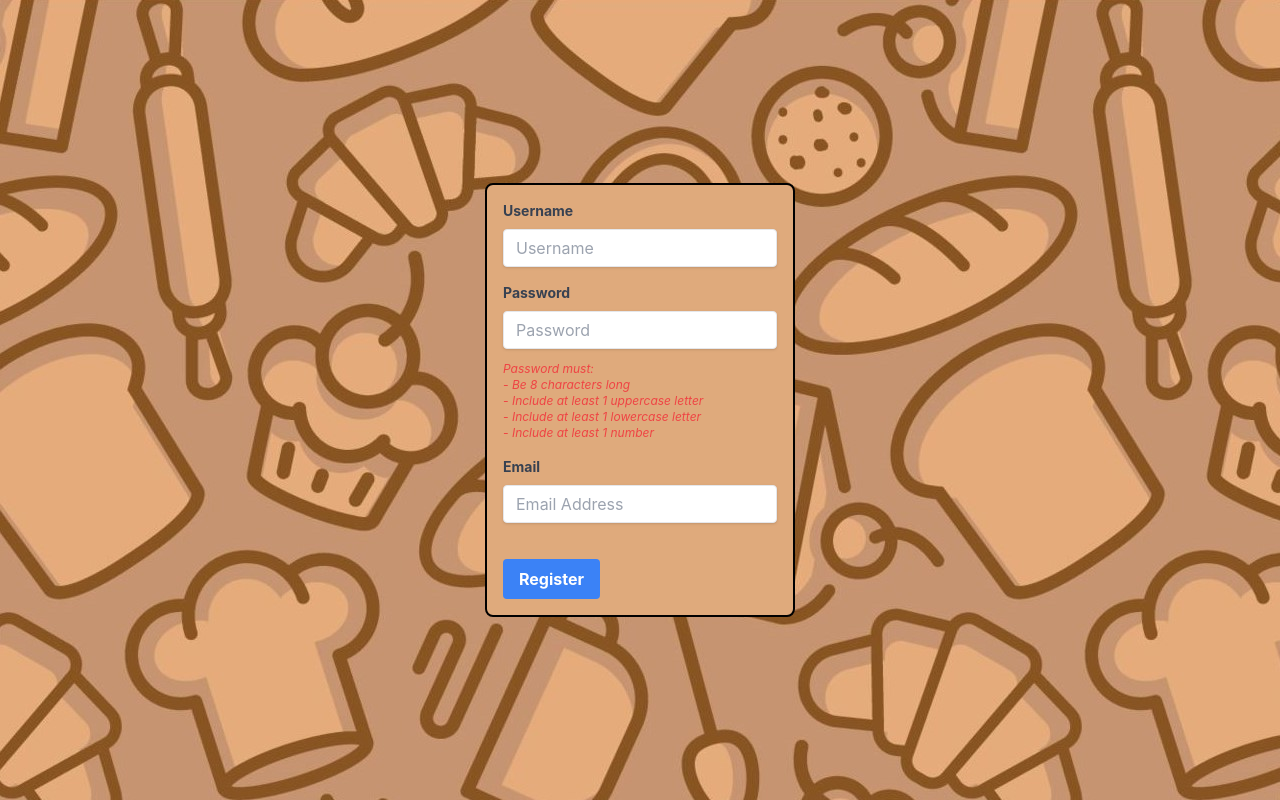
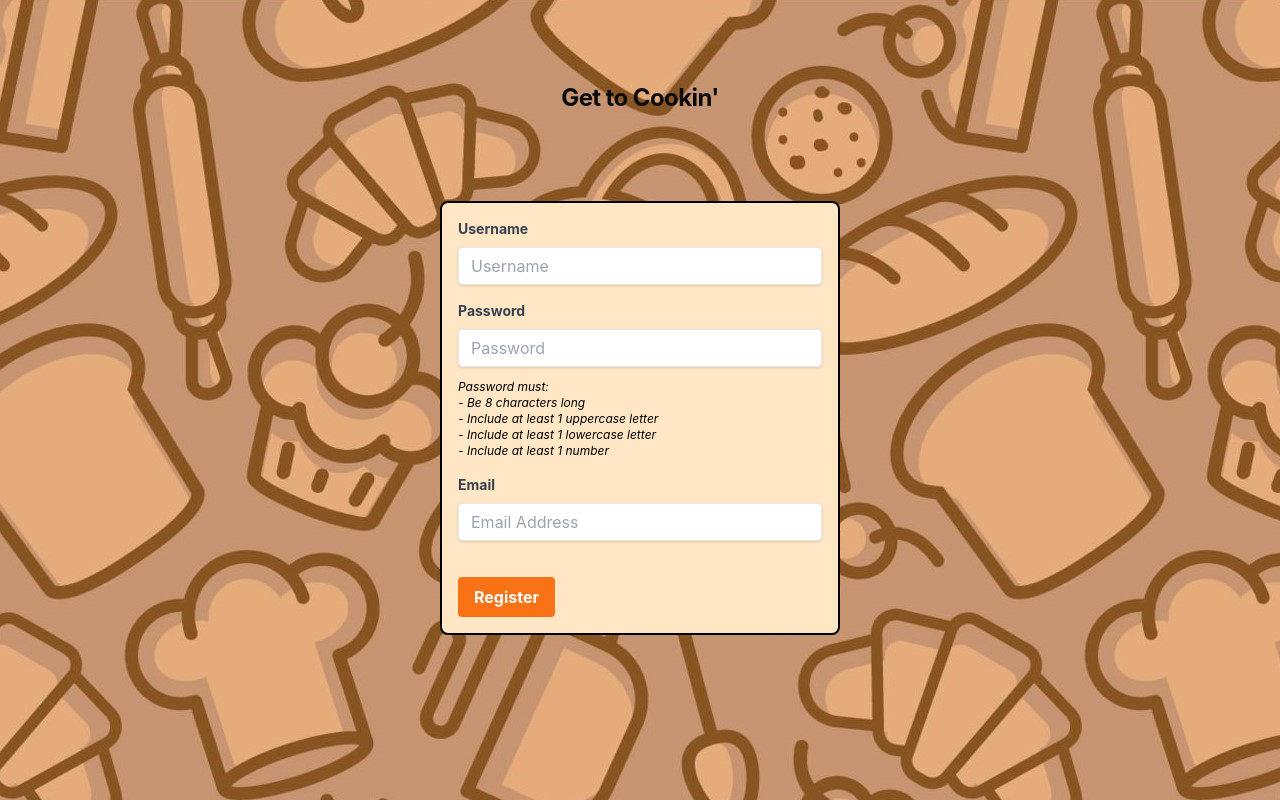
Before and after one commit to Fugate-A/MegaBytes.app, a React (Create React App) app in the folder web_frontend/: page /reg in a window 1280 px wide. Built offline with nearby package versions, Linux system fonts and the light colour scheme.

Commit message:
register page updated

```diff
--- a/web_frontend/src/components/Register.js
+++ b/web_frontend/src/components/Register.js
@@ -3,7 +3,7 @@ import { useNavigate } from 'react-router-dom';
 
 function Register() {
   const [message, setMessage] = useState('');
-  const [isPasswordValid, setIsPasswordValid] = useState(false);
+  const [isPasswordValid, setIsPasswordValid] = useState(true);
   const navigate = useNavigate();
 
   const sendVerificationEmail = async (username, password, email) => {
@@ -45,7 +45,6 @@ function Register() {
     return isValid;
   };
 
-
   const registerUser = (event) => {
     event.preventDefault();
     const regUsername = event.target.username.value;
@@ -53,18 +52,26 @@ function Register() {
     const regEmail = event.target.email.value;
 
     if (!validatePassword(regPassword)) {
-      setMessage('Please review the password requirments and try again.');
+      setMessage('Please review the password requirements and try again.');
       return;
+    } else {
+      setMessage('');
     }
-
 
     sendVerificationEmail(regUsername, regPassword, regEmail);
   };
 
+  // This variable determines the class for requirements text based on the message and validity of the password
+  const requirementsClass = message ? 'text-red-500' : 'text-black';
 
   return (
-      <div id="registerDiv" className="flex justify-center items-center h-screen" /*style={{ backgroundColor: '#b840117' }}*/> {/* Tan background for the entire screen */}
-        <form onSubmit={registerUser} style={{ backgroundColor: '#dfaa7c', border: '2px solid black', borderRadius: '8px', padding: '16px', maxWidth: '400px', margin: 'auto' }}>
+    <div id="registerDiv" className="flex min-h-full flex-1 flex-col justify-center px-6 pt-10 pb-20 lg:px-8 h-screen" /*style={{ backgroundColor: '#FFF0DC' }}*/> {/* Updated background color */}
+      <div className="sm:mx-auto sm:w-full sm:max-w-sm">
+						<h2 className="mt-10 text-center text-2xl font-bold leading-9 tracking-tight text-neutral-950">
+							Get to Cookin'
+						</h2>
+					</div>
+      <form onSubmit={registerUser} style={{ backgroundColor: '#FFE6C5', border: '2px solid black', borderRadius: '8px', padding: '16px', width: '400px', maxWidth: '400px', margin: 'auto' }}>
         <div className="mb-4">
           <label htmlFor="username" className="block text-gray-700 text-sm font-bold mb-2">
             Username
@@ -91,18 +98,13 @@ function Register() {
             className="shadow appearance-none border rounded w-full py-2 px-3 text-gray-700 mb-3 leading-tight focus:outline-none focus:shadow-outline"
             onChange={(e) => validatePassword(e.target.value)}
           />
-          <p className={`text-xs italic ${isPasswordValid ? 'text-green-500' : 'text-red-500'}`}>
-    {isPasswordValid ? 'Password is valid' : (
-        <>
+          <p className={`text-xs italic ${requirementsClass}`}>
             Password must: <br />
             - Be 8 characters long <br />
             - Include at least 1 uppercase letter <br />
             - Include at least 1 lowercase letter <br />
             - Include at least 1 number
-        </>
-    )}
           </p>
-
         </div>
         <div className="mb-6">
           <label htmlFor="email" className="block text-gray-700 text-sm font-bold mb-2">
@@ -120,13 +122,15 @@ function Register() {
         <div className="flex items-center justify-between">
           <button
             type="submit"
-            className="bg-blue-500 hover:bg-blue-700 text-white font-bold py-2 px-4 rounded focus:outline-none focus:shadow-outline"
+            className="bg-orange-500 hover:bg-orange-400 text-white font-bold py-2 px-4 mr-5 rounded focus:outline-none focus:shadow-outline"
           >
             Register
           </button>
-          <span id="registerResult" className="inline-block align-baseline font-bold text-sm text-blue-500 hover:text-blue-800">
+          {message && (
+            <span id="registerResult" className="inline-block align-baseline font-bold text-sm text-red-500">
               {message}
             </span>
+          )}
         </div>
       </form>
     </div>
--- a/web_frontend/src/pages/RegisterPage.js
+++ b/web_frontend/src/pages/RegisterPage.js
@@ -2,6 +2,7 @@ import React from 'react';
 import Register from '../components/Register';
 const RegisterPage = () => {
 	return (
+		// <div style={{ backgroundColor: '#FFFODC' }}>
 		<div className="bg-page-background h-screen">
 			<Register />
 		</div>
```
Lines whose indentation alone changed are shown as unchanged.
